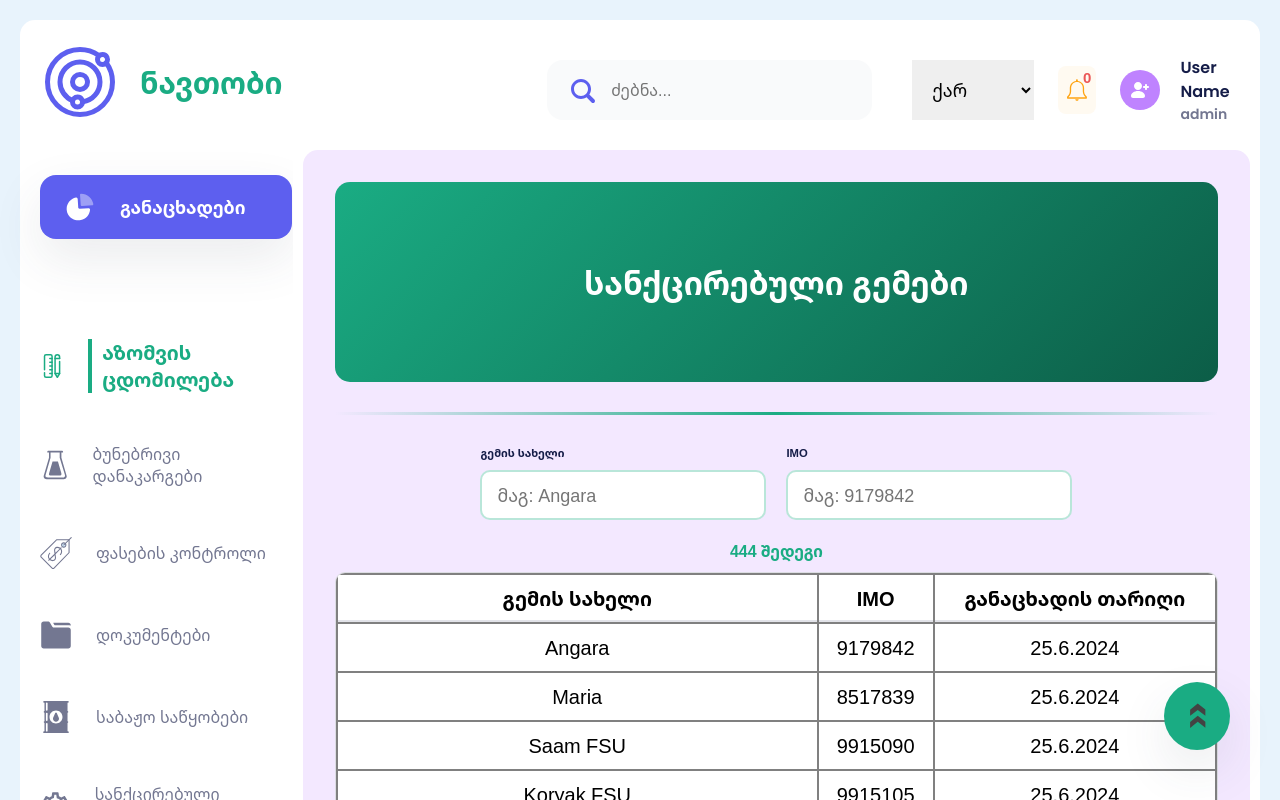
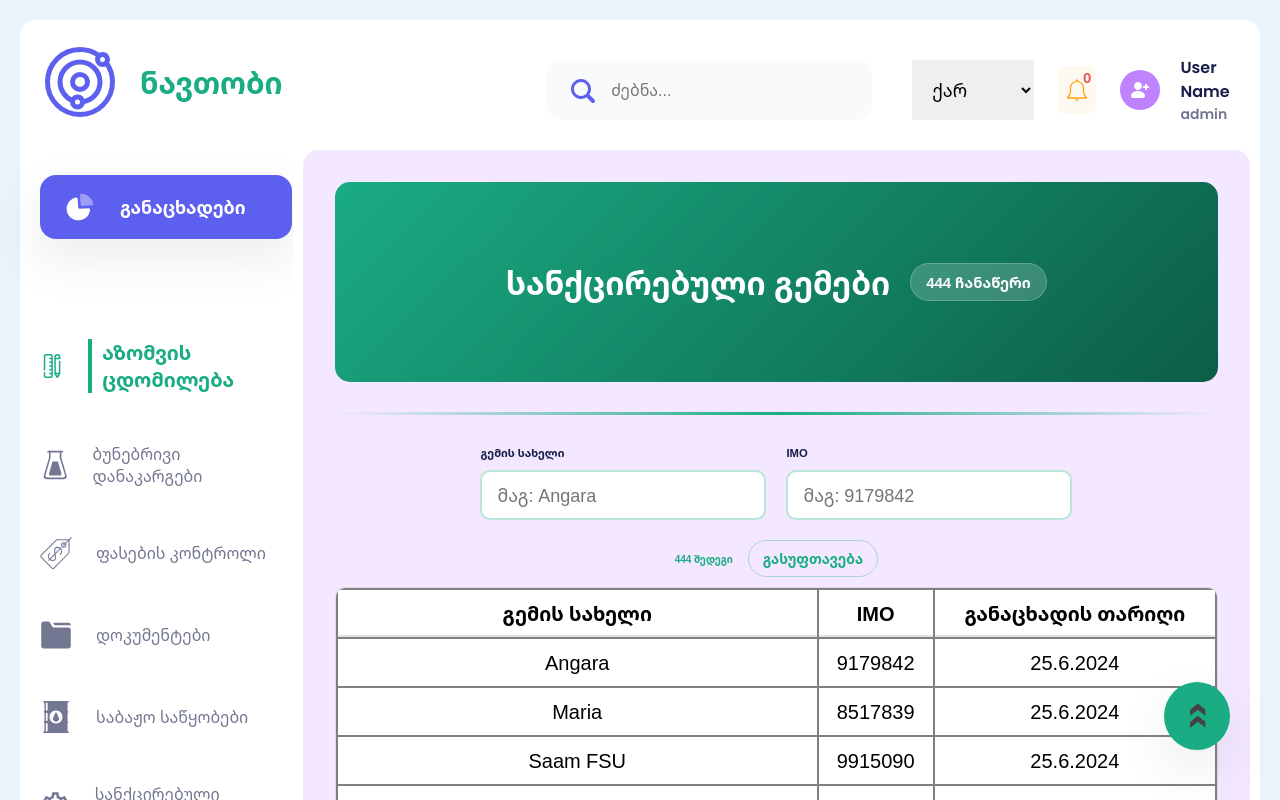
Before and after one commit to irakli85/Oil-Dashboard, a React (Vite) app: page /sanctioned-vessels in a window 1280 px wide. Shown: the top 800 px of the page. Built offline with nearby package versions, Linux system fonts and the light colour scheme.

Commit message:
Improve sanctioned vessel table UX

```diff
--- a/src/components/SanctionedVessels.jsx
+++ b/src/components/SanctionedVessels.jsx
@@ -18,10 +18,15 @@ const SanctionedVessels = () => {
     })
   }, [nameQuery, imoQuery])
 
+  const hasResults = filteredShips.length > 0
+
   return (
     <Container>
       <Header>
-        <H2st>სანქცირებული გემები</H2st>
+        <HeaderContent>
+          <H2st>სანქცირებული გემები</H2st>
+          <HeaderBadge>{sanctioned.length} ჩანაწერი</HeaderBadge>
+        </HeaderContent>
       </Header>
       <Hr />
 
@@ -48,7 +53,10 @@ const SanctionedVessels = () => {
       </SearchPanel>
 
       <ResultMeta>
-        {filteredShips.length} შედეგი
+        <span>{filteredShips.length} შედეგი</span>
+        <ClearButton type='button' onClick={() => { setNameQuery(''); setImoQuery('') }}>
+          გასუფთავება
+        </ClearButton>
       </ResultMeta>
 
       <TableWrapper>
@@ -61,7 +69,7 @@ const SanctionedVessels = () => {
             </Tr>
           </thead>
           <tbody>
-            {filteredShips.length > 0 ? (
+            {hasResults ? (
               filteredShips.map((ship, index) => (
                 <Tr key={`${ship.imo}-${index}`}>
                   <Td>{ship.name}</Td>
@@ -92,10 +100,28 @@ const Header = styled.div`
   padding: 3rem;
 `
 
+const HeaderContent = styled.div`
+  display: flex;
+  align-items: center;
+  justify-content: center;
+  gap: 2rem;
+  flex-wrap: wrap;
+`
+
 const H2st = styled(H2)`
   color: #fff;
   font-size: 3.2rem;
   margin-top: 0;
+`
+
+const HeaderBadge = styled.span`
+  background: rgba(255, 255, 255, 0.18);
+  color: #fff;
+  border: 1px solid rgba(255, 255, 255, 0.2);
+  border-radius: 999px;
+  padding: 0.8rem 1.5rem;
+  font-size: 1.5rem;
+  font-weight: 700;
 `
 
 const SearchPanel = styled.div`
@@ -125,16 +151,40 @@ const Input = styled.input`
   padding: 1rem 1.5rem;
   font-size: 1.8rem;
   background: white;
+  transition: border-color 0.2s ease, box-shadow 0.2s ease;
+
   &:focus {
-    outline: solid 3px #1aac83;
+    outline: none;
+    border-color: #1aac83;
+    box-shadow: 0 0 0 4px rgba(26, 172, 131, 0.14);
   }
 `
 
-const ResultMeta = styled.p`
+const ResultMeta = styled.div`
   margin-top: 2rem;
+  display: flex;
+  align-items: center;
+  justify-content: space-between;
+  gap: 1.5rem;
   font-size: 1.6rem;
   font-weight: 700;
   color: #1aac83;
+`
+
+const ClearButton = styled.button`
+  background: transparent;
+  border: 1px solid rgba(26, 172, 131, 0.32);
+  color: #1aac83;
+  border-radius: 999px;
+  padding: 0.8rem 1.4rem;
+  font-size: 1.4rem;
+  font-weight: 700;
+  cursor: pointer;
+  transition: all 0.2s ease;
+
+  &:hover {
+    background: rgba(26, 172, 131, 0.08);
+  }
 `
 
 const TableWrapper = styled.div`
```
